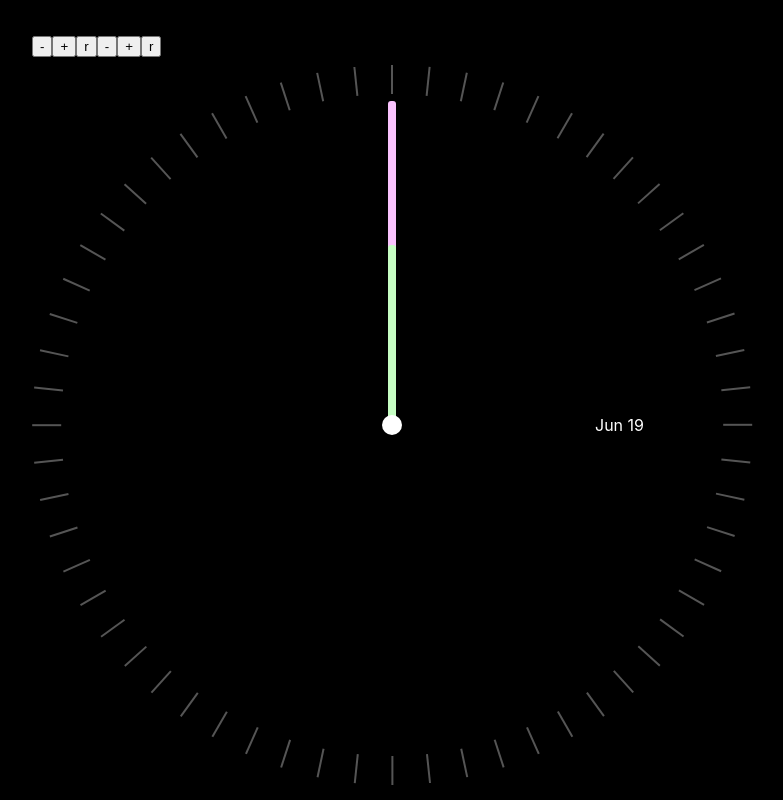
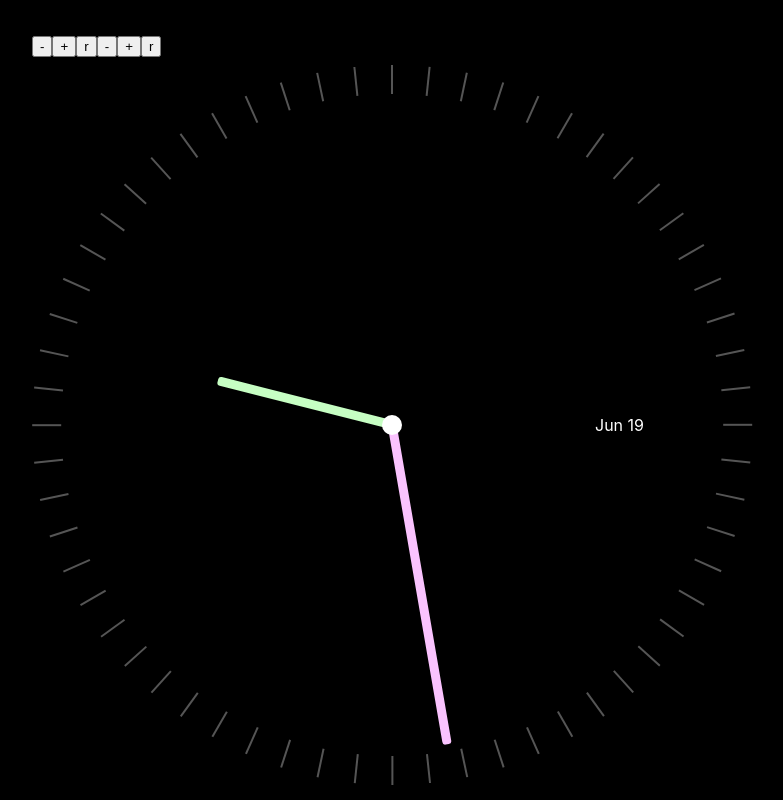
Before and after one commit to AGBrown/g-stuff-simple-clock, a React (Create React App) app: page / in a window 1280 px wide. Shown: the whole page, without its empty margins (248-1031 px from the left). Built offline with nearby package versions, Linux system fonts and the light colour scheme.

Commit message:
rotate hands using state

```diff
--- a/src/ClockFace.tsx
+++ b/src/ClockFace.tsx
@@ -6,13 +6,48 @@ interface IClockFaceProps {
   expandTicks: boolean
 }
 
+function getDegrees(date: Date) {
+  const config = {
+    jump: {
+      min: false,
+      hour: false
+    }
+  };
+  const timeValues = {
+    second: date.getSeconds(),
+    min: date.getMinutes(),
+    hour: date.getHours()
+  };
+  const degrees = {
+    second: timeValues.second / 60 * 360,
+    min: config.jump.min
+      ? timeValues.min / 60 * 360
+      : (timeValues.min / 60 + timeValues.second / 60 / 60) * 360,
+    hour: config.jump.hour
+      ? timeValues.hour / 12 * 360
+      : (timeValues.hour / 12 + timeValues.min / 60 / 12 + timeValues.second / 60 / 60 / 12) * 360,
+  };
+  return degrees;
+};
+
 function ClockFace(props: IClockFaceProps) {
-  var hands = ["second", "min", "hour"];
   // format date as MMM dd
   var displayDate = props.date.toLocaleDateString("en-US", {
     month: "short",
     day: "numeric"
   });
+
+  var handNames = ["second", "min", "hour"];
+  var { second: sd, min: md, hour: hd } = getDegrees(props.date);
+  var handsData = handNames.map(x => ({
+    name: x,
+    degrees: x === "second" ? sd : x === "min" ? md : hd
+  })).map(x => ({
+    name: x.name,
+    transformStyles: { transform: `rotate(${x.degrees}deg)` },
+    transformStylesAlt: { transform: `rotate(0deg)` },
+    transformStylesNone: { }
+  }));
 
   return (
     <div className="clock">
@@ -36,9 +71,10 @@ function ClockFace(props: IClockFaceProps) {
           <p className="date">{displayDate}</p>
         </div>
 
-      {[hands.map(x =>
-        <div key={x} className={["hand-container", `${x}-face`].join(' ')}>
-          <div className={["hand", `${x}-hand`].join(' ')}></div>
+        {[handsData.map(x =>
+          <div key={x.name} className={["hand-container", `${x.name}-face`].join(' ')}>
+            <div className={["hand", `${x.name}-hand`].join(' ')}
+              style={{ ...x.transformStyles }} />
           </div>
         )]}
         <div className="center-peg"></div>
```
Lines whose indentation alone changed are shown as unchanged.
